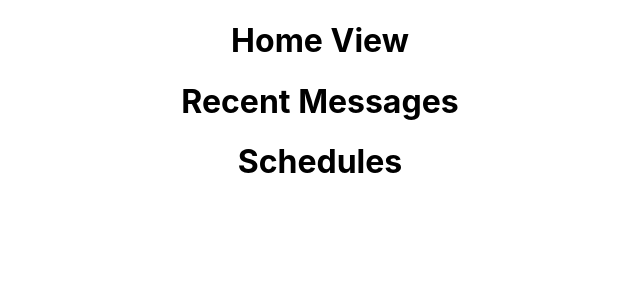
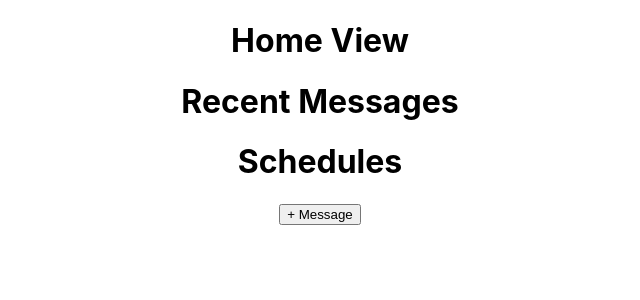
Before and after one commit to mentorsinternational/Mentors-International-Nick, a React (Create React App) app in the folder mentors-international/: page / in a window 1280 px wide. Shown: the top 300 px of the page, without its empty margins (320-960 px from the left). Built offline with nearby package versions, Linux system fonts and the light colour scheme.

Commit message:
add button to go to message form from home view

```diff
--- a/mentors-international/src/views/HomeView.jsx
+++ b/mentors-international/src/views/HomeView.jsx
@@ -1,4 +1,6 @@
 import React, { Component } from "react";
+import { Link } from "react-router-dom";
+
 import MessageList from "../components/home/MessageList";
 import ScheduleList from "../components/home/ScheduleList";
 
@@ -9,6 +11,9 @@ class HomeView extends Component {
         <h1>Home View</h1>
         <MessageList />
         <ScheduleList />
+        <Link to="/message">
+          <button>+ Message</button>
+        </Link>
       </div>
     );
   }
```
